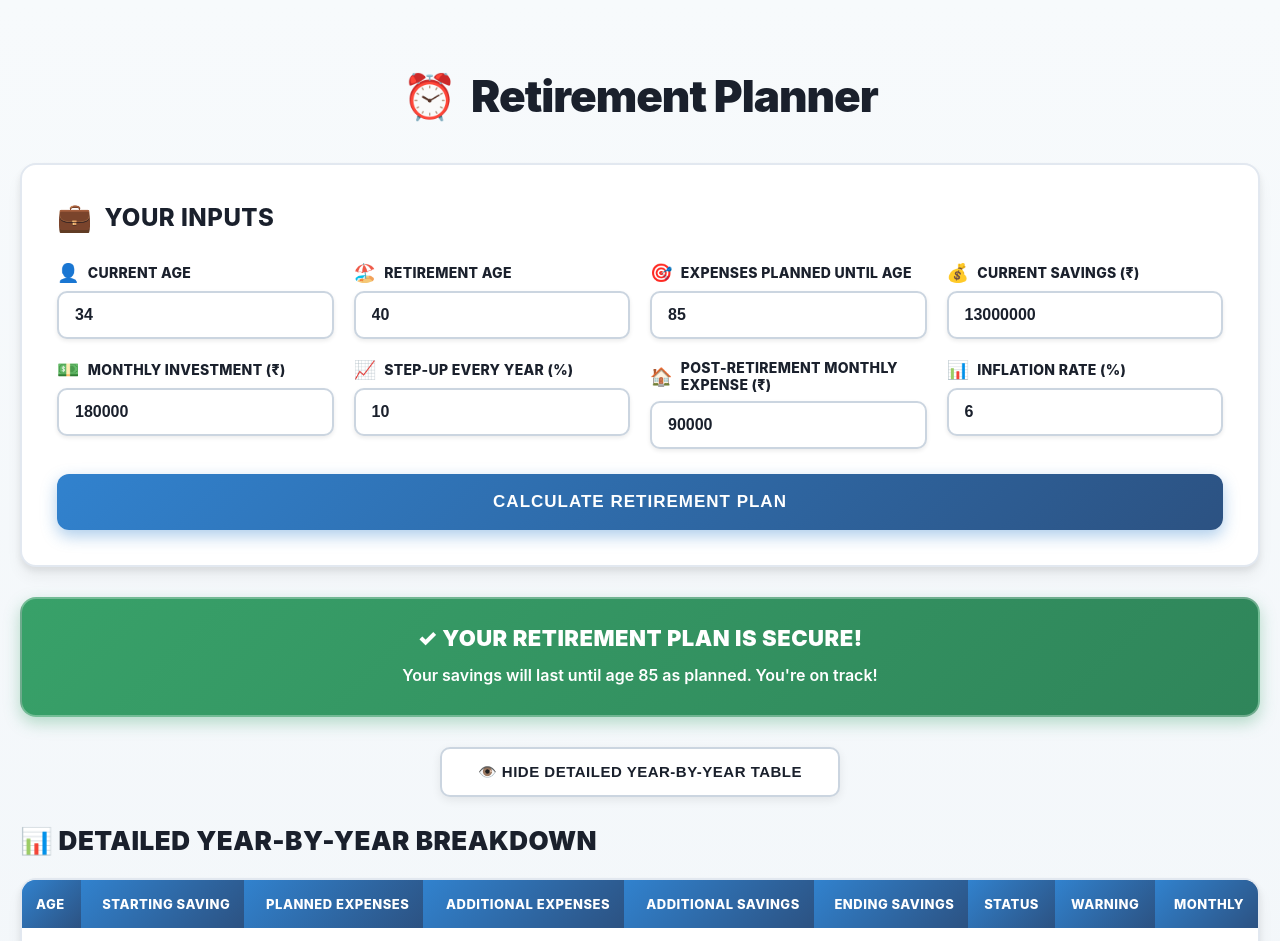
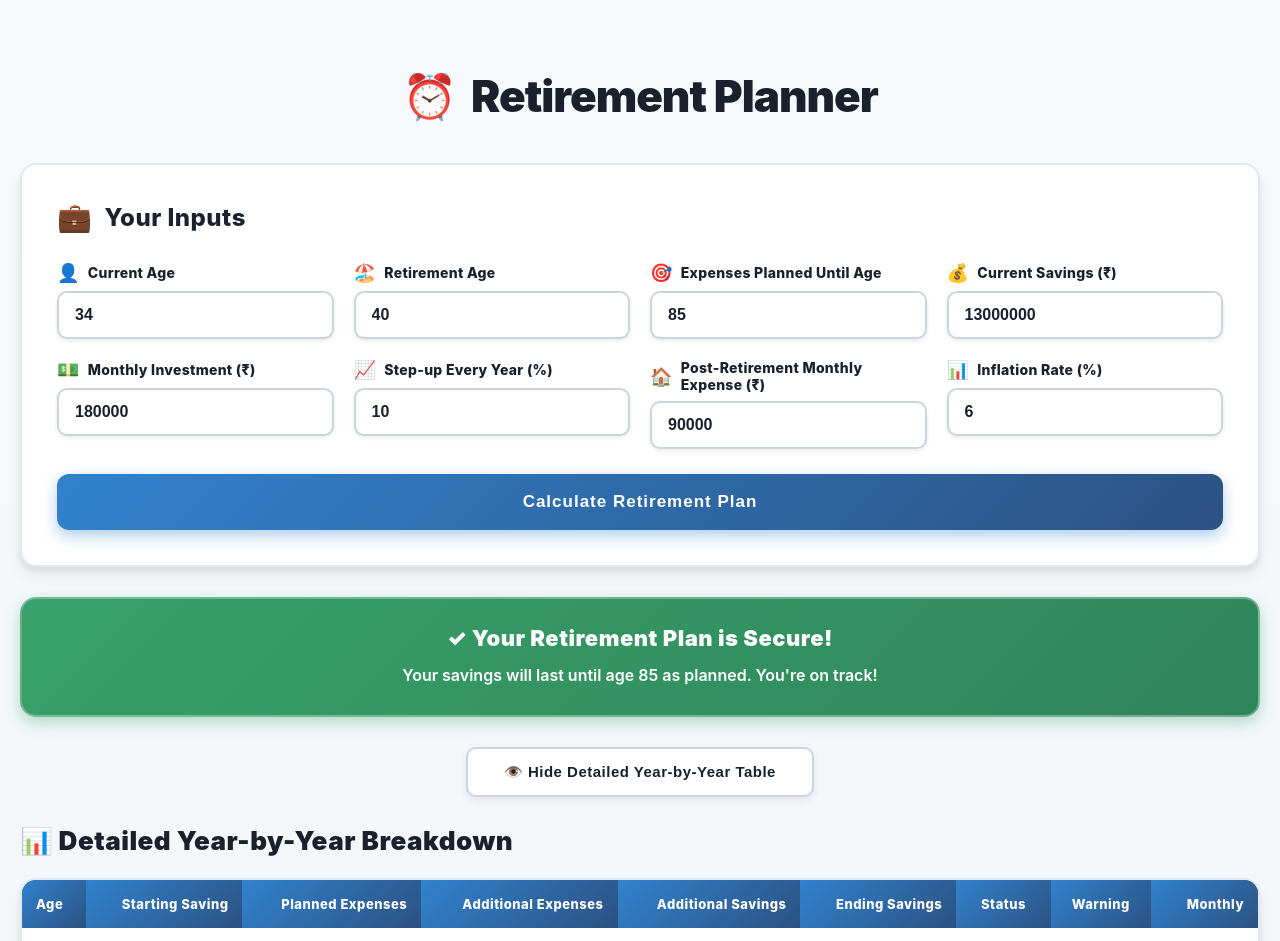
Before and after one commit to IamAKhtar/RetirementPlanner, a Next.js app: page / in a window 1280 px wide. Shown: the top 941 px of the page. Built offline with nearby package versions, Linux system fonts and the light colour scheme.

Commit message:
Added choices

```diff
--- a/pages/index.js
+++ b/pages/index.js
@@ -183,8 +183,7 @@ export default function Home() {
     fontSize: '14px',
     fontWeight: '800',
     color: '#1a202c',
-    letterSpacing: '0.3px',
-    textTransform: 'uppercase'
+    letterSpacing: '0.3px'
   };
 
   return (
@@ -230,7 +229,6 @@ export default function Home() {
             display: 'flex',
             alignItems: 'center',
             gap: '12px',
-            textTransform: 'uppercase',
             letterSpacing: '0.5px'
           }}>
             <span style={{ fontSize: '28px' }}>💼</span> Your Inputs
@@ -323,8 +321,7 @@ export default function Home() {
               fontWeight: '800',
               boxShadow: '0 6px 16px rgba(49, 130, 206, 0.4)',
               transition: 'all 0.3s ease',
-              letterSpacing: '1px',
-              textTransform: 'uppercase'
+              letterSpacing: '1px'
             }}
             onMouseOver={e => {
               e.target.style.transform = 'translateY(-2px)';
@@ -358,8 +355,7 @@ export default function Home() {
             fontSize: 22,
             fontWeight: '900',
             marginBottom: 12,
-            letterSpacing: '0.5px',
-            textTransform: 'uppercase'
+            letterSpacing: '0.5px'
           }}>
             {results.fundsLastUntilPlannedAge ? '✓ Your Retirement Plan is Secure!' : '⚠ Warning: Insufficient Funds'}
           </div>
@@ -390,7 +386,6 @@ export default function Home() {
               fontWeight: '800',
               boxShadow: '0 3px 10px rgba(0,0,0,0.08)',
               transition: 'all 0.3s ease',
-              textTransform: 'uppercase',
               letterSpacing: '0.5px'
             }}
             onMouseOver={e => {
@@ -416,7 +411,6 @@ export default function Home() {
               color: '#1a202c',
               fontSize: 26,
               fontWeight: '900',
-              textTransform: 'uppercase',
               letterSpacing: '0.5px'
             }}>📊 Detailed Year-by-Year Breakdown</h2>
             <div style={{
@@ -440,15 +434,15 @@ export default function Home() {
                   zIndex: 10
                 }}>
                   <tr style={{ background: 'linear-gradient(135deg, #3182ce 0%, #2c5282 100%)', color: 'white' }}>
-                    <th style={{ padding: '16px 14px', textAlign: 'left', fontWeight: '800', fontSize: '13px', position: 'sticky', top: 0, background: 'linear-gradient(135deg, #3182ce 0%, #2c5282 100%)', textTransform: 'uppercase', letterSpacing: '0.5px' }}>Age</th>
-                    <th style={{ padding: '16px 14px', textAlign: 'right', fontWeight: '800', fontSize: '13px', position: 'sticky', top: 0, background: 'linear-gradient(135deg, #3182ce 0%, #2c5282 100%)', textTransform: 'uppercase', letterSpacing: '0.5px' }}>Starting Saving</th>
-                    <th style={{ padding: '16px 14px', textAlign: 'right', fontWeight: '800', fontSize: '13px', position: 'sticky', top: 0, background: 'linear-gradient(135deg, #3182ce 0%, #2c5282 100%)', textTransform: 'uppercase', letterSpacing: '0.5px' }}>Planned Expenses</th>
-                    <th style={{ padding: '16px 14px', textAlign: 'right', fontWeight: '800', fontSize: '13px', position: 'sticky', top: 0, background: 'linear-gradient(135deg, #3182ce 0%, #2c5282 100%)', textTransform: 'uppercase', letterSpacing: '0.5px' }}>Additional Expenses</th>
-                    <th style={{ padding: '16px 14px', textAlign: 'right', fontWeight: '800', fontSize: '13px', position: 'sticky', top: 0, background: 'linear-gradient(135deg, #3182ce 0%, #2c5282 100%)', textTransform: 'uppercase', letterSpacing: '0.5px' }}>Additional Savings</th>
-                    <th style={{ padding: '16px 14px', textAlign: 'right', fontWeight: '800', fontSize: '13px', position: 'sticky', top: 0, background: 'linear-gradient(135deg, #3182ce 0%, #2c5282 100%)', textTransform: 'uppercase', letterSpacing: '0.5px' }}>Ending Savings</th>
-                    <th style={{ padding: '16px 14px', textAlign: 'center', fontWeight: '800', fontSize: '13px', position: 'sticky', top: 0, background: 'linear-gradient(135deg, #3182ce 0%, #2c5282 100%)', textTransform: 'uppercase', letterSpacing: '0.5px' }}>Status</th>
-                    <th style={{ padding: '16px 14px', textAlign: 'center', fontWeight: '800', fontSize: '13px', position: 'sticky', top: 0, background: 'linear-gradient(135deg, #3182ce 0%, #2c5282 100%)', textTransform: 'uppercase', letterSpacing: '0.5px' }}>Warning</th>
-                    <th style={{ padding: '16px 14px', textAlign: 'right', fontWeight: '800', fontSize: '13px', position: 'sticky', top: 0, background: 'linear-gradient(135deg, #3182ce 0%, #2c5282 100%)', textTransform: 'uppercase', letterSpacing: '0.5px' }}>Monthly</th>
+                    <th style={{ padding: '16px 14px', textAlign: 'left', fontWeight: '800', fontSize: '13px', position: 'sticky', top: 0, background: 'linear-gradient(135deg, #3182ce 0%, #2c5282 100%)', letterSpacing: '0.5px' }}>Age</th>
+                    <th style={{ padding: '16px 14px', textAlign: 'right', fontWeight: '800', fontSize: '13px', position: 'sticky', top: 0, background: 'linear-gradient(135deg, #3182ce 0%, #2c5282 100%)', letterSpacing: '0.5px' }}>Starting Saving</th>
+                    <th style={{ padding: '16px 14px', textAlign: 'right', fontWeight: '800', fontSize: '13px', position: 'sticky', top: 0, background: 'linear-gradient(135deg, #3182ce 0%, #2c5282 100%)', letterSpacing: '0.5px' }}>Planned Expenses</th>
+                    <th style={{ padding: '16px 14px', textAlign: 'right', fontWeight: '800', fontSize: '13px', position: 'sticky', top: 0, background: 'linear-gradient(135deg, #3182ce 0%, #2c5282 100%)', letterSpacing: '0.5px' }}>Additional Expenses</th>
+                    <th style={{ padding: '16px 14px', textAlign: 'right', fontWeight: '800', fontSize: '13px', position: 'sticky', top: 0, background: 'linear-gradient(135deg, #3182ce 0%, #2c5282 100%)', letterSpacing: '0.5px' }}>Additional Savings</th>
+                    <th style={{ padding: '16px 14px', textAlign: 'right', fontWeight: '800', fontSize: '13px', position: 'sticky', top: 0, background: 'linear-gradient(135deg, #3182ce 0%, #2c5282 100%)', letterSpacing: '0.5px' }}>Ending Savings</th>
+                    <th style={{ padding: '16px 14px', textAlign: 'center', fontWeight: '800', fontSize: '13px', position: 'sticky', top: 0, background: 'linear-gradient(135deg, #3182ce 0%, #2c5282 100%)', letterSpacing: '0.5px' }}>Status</th>
+                    <th style={{ padding: '16px 14px', textAlign: 'center', fontWeight: '800', fontSize: '13px', position: 'sticky', top: 0, background: 'linear-gradient(135deg, #3182ce 0%, #2c5282 100%)', letterSpacing: '0.5px' }}>Warning</th>
+                    <th style={{ padding: '16px 14px', textAlign: 'right', fontWeight: '800', fontSize: '13px', position: 'sticky', top: 0, background: 'linear-gradient(135deg, #3182ce 0%, #2c5282 100%)', letterSpacing: '0.5px' }}>Monthly</th>
                   </tr>
                 </thead>
                 <tbody>
@@ -491,7 +485,7 @@ export default function Home() {
             marginBottom: 30,
             border: '2px solid #e2e8f0'
           }}>
-            <h2 style={{ fontSize: 22, marginTop: 0, marginBottom: 22, fontWeight: '900', color: '#1a202c', textTransform: 'uppercase', letterSpacing: '0.5px' }}>📈 Projected Savings Growth</h2>
+            <h2 style={{ fontSize: 22, marginTop: 0, marginBottom: 22, fontWeight: '900', color: '#1a202c', letterSpacing: '0.5px' }}>📈 Projected Savings Growth</h2>
             <ResponsiveContainer width="100%" height={400}>
               <LineChart data={results.accumulation} margin={{ top: 5, right: 30, left: 20, bottom: 5 }}>
                 <CartesianGrid strokeDasharray="3 3" stroke="#e2e8f0" />
@@ -511,7 +505,7 @@ export default function Home() {
             boxShadow: '0 4px 6px rgba(0,0,0,0.07), 0 10px 15px rgba(0,0,0,0.05)',
             border: '2px solid #e2e8f0'
           }}>
-            <h2 style={{ fontSize: 22, marginTop: 0, marginBottom: 22, fontWeight: '900', color: '#1a202c', textTransform: 'uppercase', letterSpacing: '0.5px' }}>📉 Post-Retirement Corpus</h2>
+            <h2 style={{ fontSize: 22, marginTop: 0, marginBottom: 22, fontWeight: '900', color: '#1a202c', letterSpacing: '0.5px' }}>📉 Post-Retirement Corpus</h2>
             <ResponsiveContainer width="100%" height={400}>
               <LineChart data={results.exhaustion} margin={{ top: 5, right: 30, left: 20, bottom: 5 }}>
                 <CartesianGrid strokeDasharray="3 3" stroke="#e2e8f0" />
```
